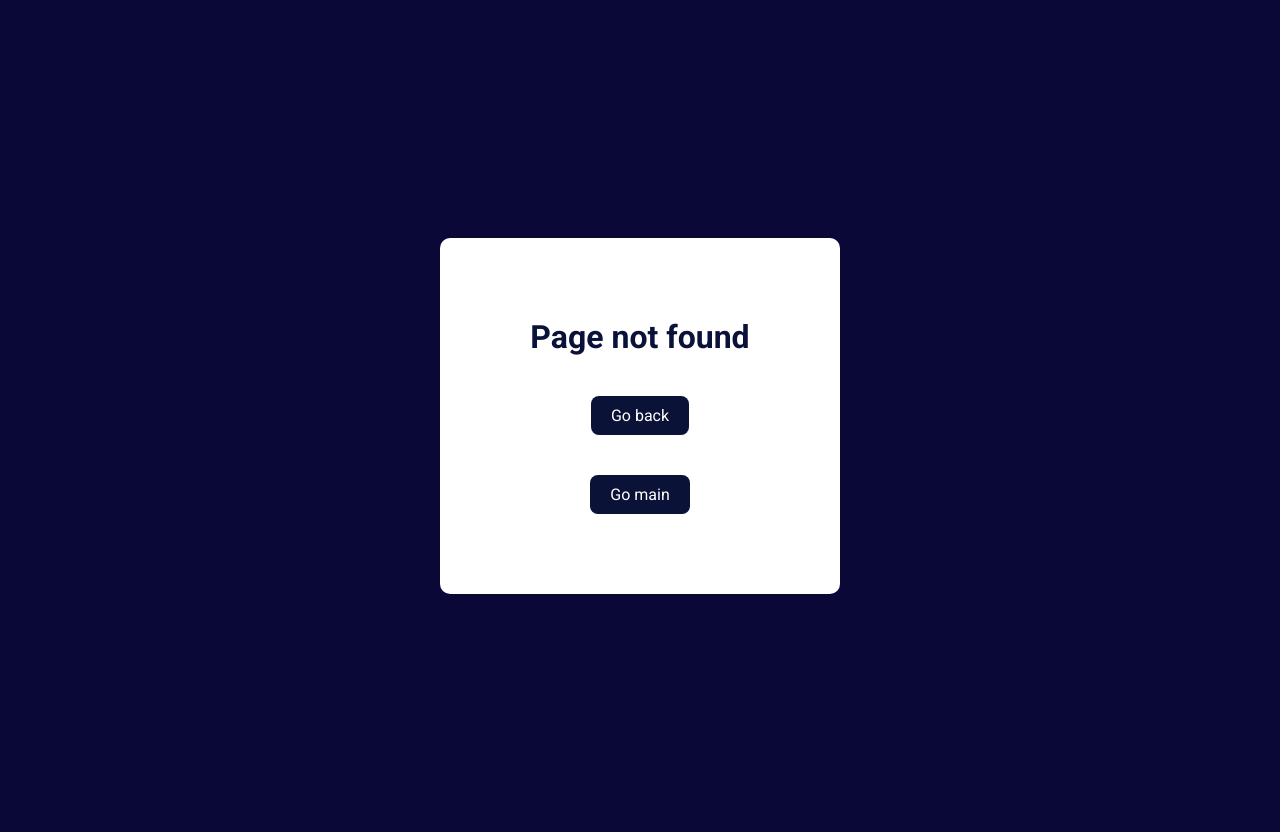
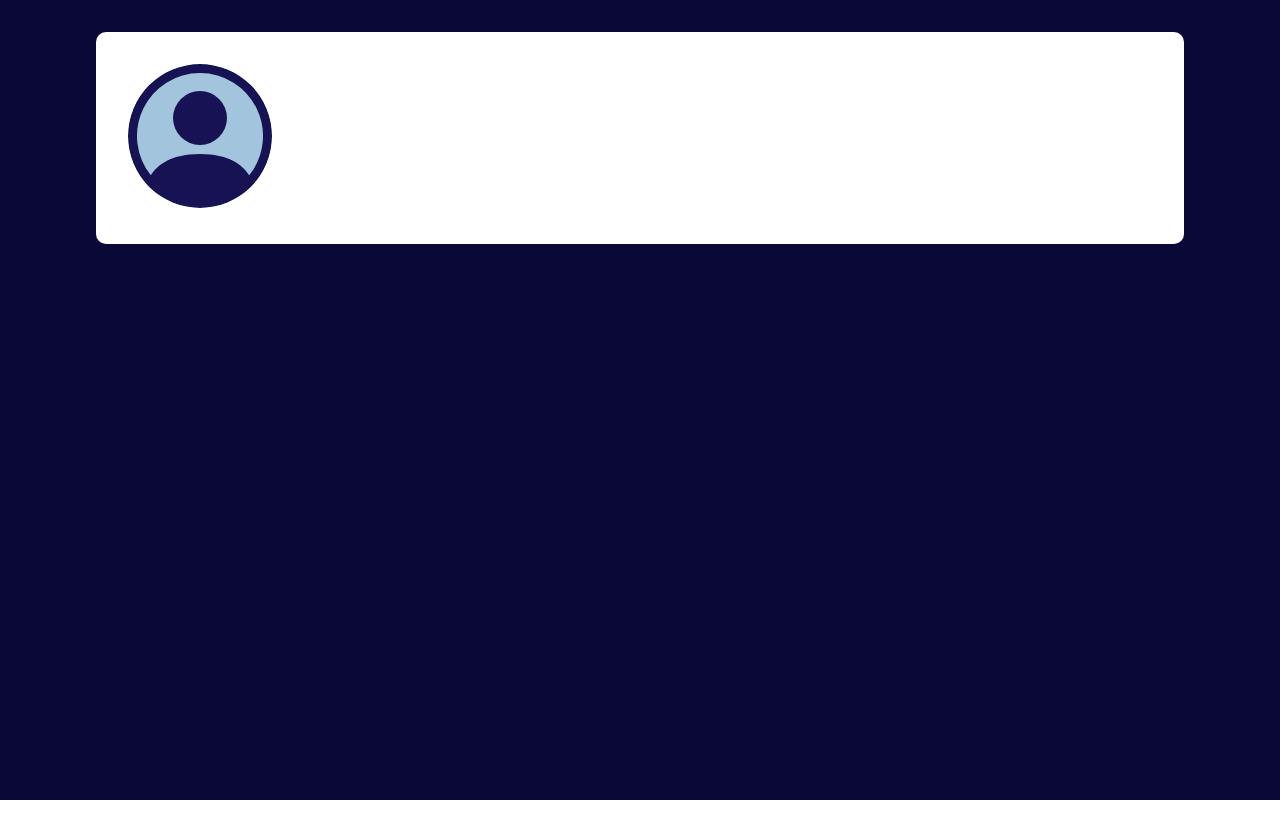
Before and after one commit to Arrtem4/testPizzaSoft, a React (Vite) app: page /testPizzaSoft/profile/1 in a window 1280 px wide. Before the commit this address had no page. After the commit the page ends 800 px from the top, so only its background shows below. Built offline with nearby package versions, Linux system fonts and the light colour scheme.

Commit message:
get profile

```diff
--- a/index.css
+++ b/index.css
@@ -132,6 +132,17 @@ body {
   color: white;
 }
 
+.profile {
+  width: 100%;
+  background-color: white;
+  padding: 4cqmin;
+  border-radius: 10px;
+}
+.profile-wrapper {
+  width: 100%;
+  padding: 2cqmin 6cqmin;
+}
+
 .not-found {
   height: 100dvh;
 }
--- a/src/App.jsx
+++ b/src/App.jsx
@@ -9,7 +9,7 @@ export default function App() {
             <BrowserRouter basename="testPizzaSoft">
                 <Routes>
                     <Route path="/" index element={<List />}></Route>
-                    <Route path="/profile" element={<Profile />}></Route>
+                    <Route path="/profile/:id" element={<Profile />}></Route>
                     <Route path="*" element={<NotFound />}></Route>
                 </Routes>
             </BrowserRouter>
--- a/src/components/ProfileCard.jsx
+++ b/src/components/ProfileCard.jsx
@@ -1,8 +1,13 @@
 import PropTypes from "prop-types";
 import { BsPersonCircle } from "react-icons/bs";
+import { useNavigate } from "react-router-dom";
 export default function ProfileCard({ profile }) {
+    const navigate = useNavigate();
     return (
-        <section className="profile-card">
+        <section
+            className="profile-card"
+            onClick={() => navigate(`profile/${profile.id}`)}
+        >
             <BsPersonCircle className="profile-card-photo" />
             <section className="profile-card-info">
                 <p className="profile-card-info-name">{profile.name}</p>
--- a/src/pages/Profile.jsx
+++ b/src/pages/Profile.jsx
@@ -1,3 +1,19 @@
+import { useParams } from "react-router-dom";
+import { useSelector } from "react-redux";
+import { BsPersonCircle } from "react-icons/bs";
+
 export default function Profile() {
-    return <div>Profile</div>;
+    const { id } = useParams();
+
+    const profile = useSelector((state) => state.dataSlice.profilesList).find(
+        (el) => el.id === +id
+    );
+
+    return (
+        <section className="profile-wrapper">
+            <section className="profile">
+                <BsPersonCircle className="profile-card-photo" />
+            </section>
+        </section>
+    );
 }
--- a/src/redux/slices/dataSlice.js
+++ b/src/redux/slices/dataSlice.js
@@ -7,7 +7,6 @@ export const fetchData = createAsyncThunk("dataSlice/fetchData", async () => {
 });
 
 const initialState = {
-    profilesListOriginal: [],
     profilesList: [],
     status: "idle",
     error: null,
@@ -22,11 +21,10 @@ const profilesList = createSlice({
     initialState,
     reducers: {
         sortProfiles: (state, action) => {
-            console.log(action.payload);
             switch (action.payload) {
                 case "name": {
-                    state.profilesList = state.profilesListOriginal.toSorted(
-                        (a, b) => a.name.localeCompare(b.name)
+                    state.profilesList = state.profilesList.toSorted((a, b) =>
+                        a.name.localeCompare(b.name)
                     );
                     break;
                 }
@@ -43,9 +41,6 @@ const profilesList = createSlice({
                 }
             }
         },
-        setItems(state, action) {
-            state.items = action.payload;
-        },
         setRoleFilter(state, action) {
             state.filters.role = action.payload;
         },
@@ -60,9 +55,8 @@ const profilesList = createSlice({
             })
             .addCase(fetchData.fulfilled, (state, action) => {
                 state.status = "succeeded";
-                state.profilesListOriginal = action.payload;
-                state.profilesList = state.profilesListOriginal.toSorted(
-                    (a, b) => a.name.localeCompare(b.name)
+                state.profilesList = action.payload.toSorted((a, b) =>
+                    a.name.localeCompare(b.name)
                 );
             })
             .addCase(fetchData.rejected, (state, action) => {
@@ -72,6 +66,6 @@ const profilesList = createSlice({
     },
 });
 
-export const { sortProfiles, setItems, setRoleFilter, setIsArchiveFilter } =
+export const { sortProfiles, setRoleFilter, setIsArchiveFilter } =
     profilesList.actions;
 export default profilesList.reducer;
--- a/src/style/pages/_Profile.scss
+++ b/src/style/pages/_Profile.scss
@@ -0,0 +1,10 @@
+.profile {
+    width: 100%;
+    background-color: white;
+    padding: 4cqmin;
+    border-radius: 10px;
+    &-wrapper {
+        width: 100%;
+        padding: 2cqmin 6cqmin;
+    }
+}
```
Also changed, not shown: 1 other file (tests, documents, lock files or other folders).
